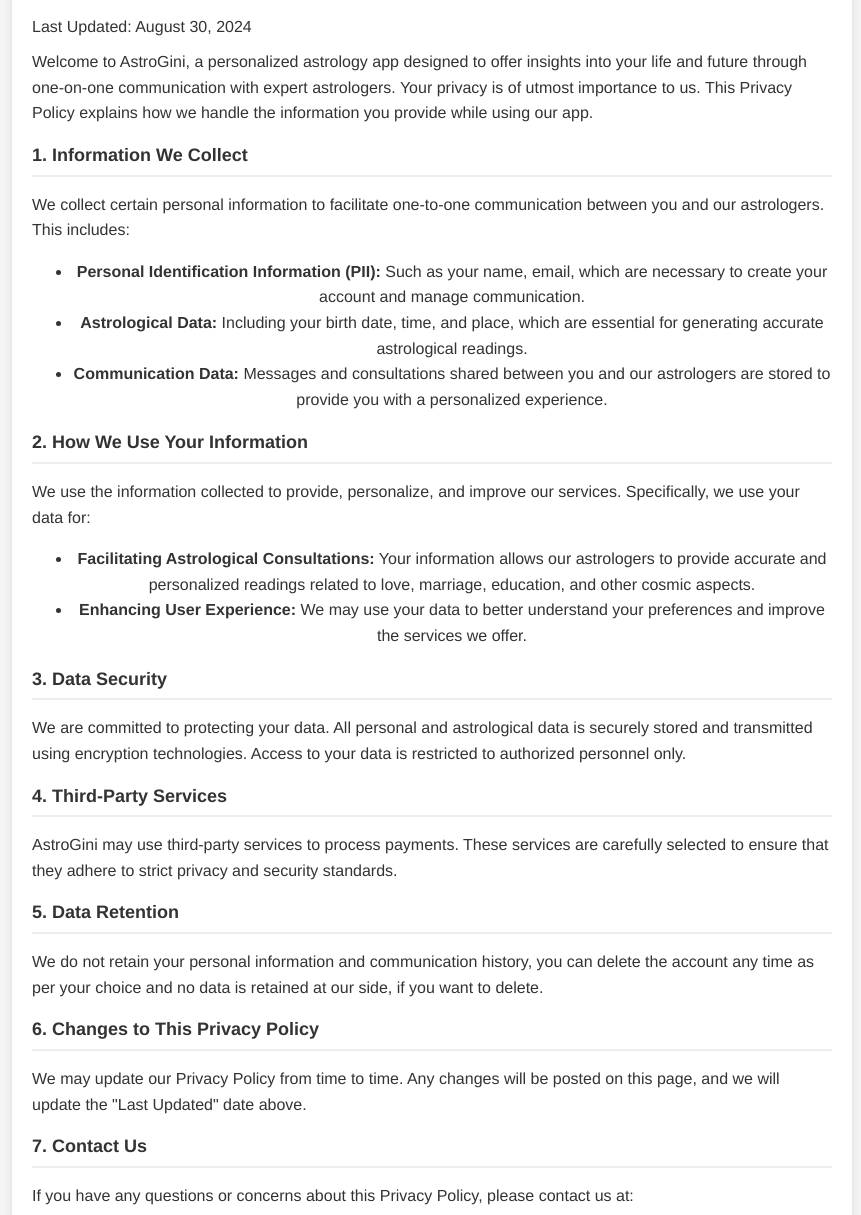
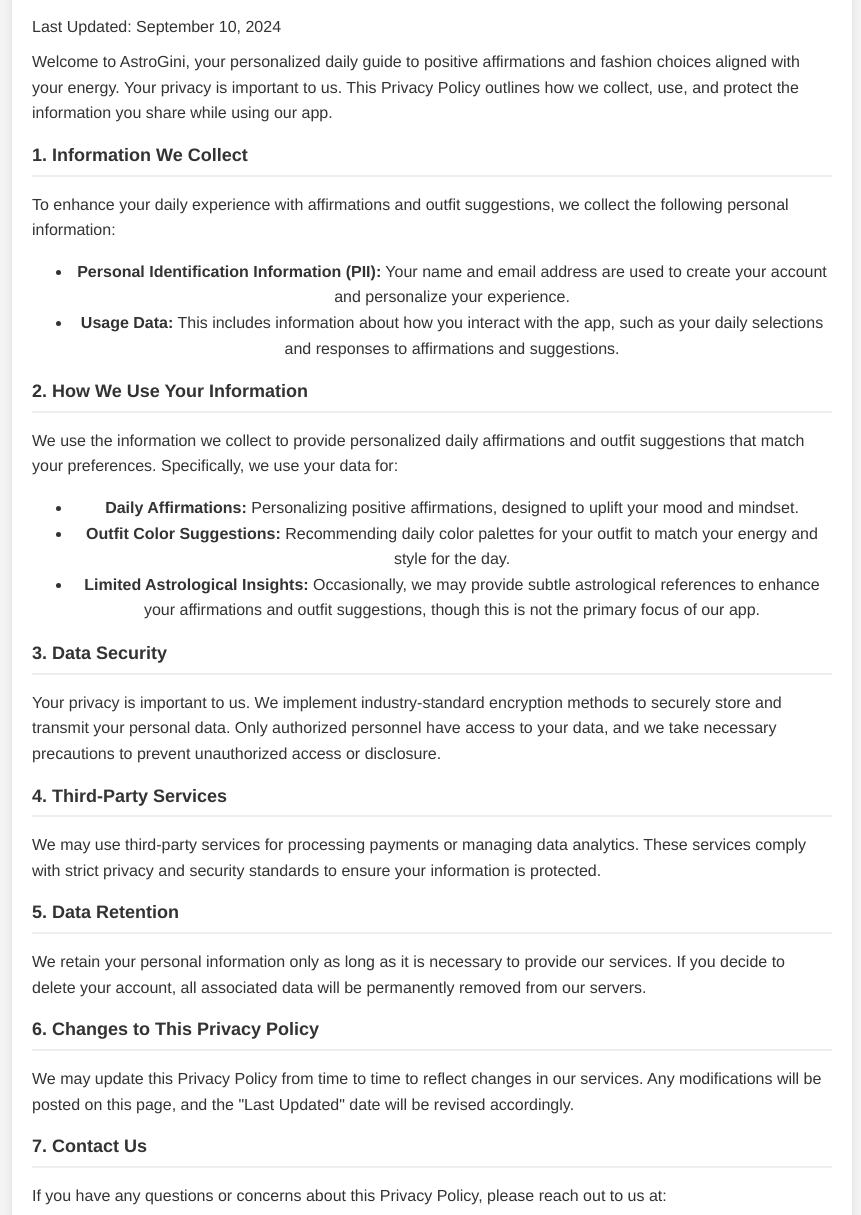
Before and after one commit to ipro96833/Astrogini_privacy_policy.github.io, a plain HTML site: page index.html in a window 1280 px wide. Shown: the part 97-1312 px from the top of the page, without its empty margins (208-1069 px from the left). Drawn offline with Linux system fonts and the light colour scheme.

Commit message:
Update index.html

```diff
--- a/index.html
+++ b/index.html
@@ -1,5 +1,6 @@
 <!DOCTYPE html>
 <html lang="en">
+
 <head>
     <meta charset="UTF-8">
     <meta name="viewport" content="width=device-width, initial-scale=1.0">
@@ -56,59 +57,54 @@
         }
     </style>
 </head>
+
 <body>
+    <div class="container">
+        <h1>AstroGini Privacy Policy</h1>
+        <p>Last Updated: September 10, 2024</p>
+        <p>Welcome to AstroGini, your personalized daily guide to positive affirmations and fashion choices aligned with
+            your energy. Your privacy is important to us. This Privacy Policy outlines how we collect, use, and protect
+            the information you share while using our app.</p>
+        <h2>1. Information We Collect</h2>
+        <p>To enhance your daily experience with affirmations and outfit suggestions, we collect the following personal
+            information:</p>
+        <ul>
+            <li><strong>Personal Identification Information (PII):</strong> Your name and email address are used to
+                create your account and personalize your experience.</li>
+            <li><strong>Usage Data:</strong> This includes information about how you interact with the app, such as your
+                daily selections and responses to affirmations and suggestions.</li>
+        </ul>
+        <h2>2. How We Use Your Information</h2>
+        <p>We use the information we collect to provide personalized daily affirmations and outfit suggestions that
+            match your preferences. Specifically, we use your data for:</p>
+        <ul>
+            <li><strong>Daily Affirmations:</strong> Personalizing positive affirmations,
+                designed to uplift your mood and mindset.</li>
+            <li><strong>Outfit Color Suggestions:</strong> Recommending daily color palettes for your outfit to match
+                your energy and style for the day.</li>
+            <li><strong>Limited Astrological Insights:</strong> Occasionally, we may provide subtle astrological
+                references to enhance your affirmations and outfit suggestions, though this is not the primary focus of
+                our app.</li>
+        </ul>
+        <h2>3. Data Security</h2>
+        <p>Your privacy is important to us. We implement industry-standard encryption methods to securely store and
+            transmit your personal data. Only authorized personnel have access to your data, and we take necessary
+            precautions to prevent unauthorized access or disclosure.</p>
+        <h2>4. Third-Party Services</h2>
+        <p>We may use third-party services for processing payments or managing data analytics. These services comply
+            with strict privacy and security standards to ensure your information is protected.</p>
+        <h2>5. Data Retention</h2>
+        <p>We retain your personal information only as long as it is necessary to provide our services. If you decide to
+            delete your account, all associated data will be permanently removed from our servers.</p>
+        <h2>6. Changes to This Privacy Policy</h2>
+        <p>We may update this Privacy Policy from time to time to reflect changes in our services. Any modifications
+            will be posted on this page, and the "Last Updated" date will be revised accordingly.</p>
+        <h2>7. Contact Us</h2>
+        <p>If you have any questions or concerns about this Privacy Policy, please reach out to us at:</p>
+        <p><a href="mailto:info@dhakadsoft.com">info@dhakadsoft.com</a></p>
+        <p>By using AstroGini, you agree to this Privacy Policy. Thank you for trusting us to guide you in your daily
+            affirmations and outfit choices.</p>
+    </div>
+</body>
 
-    <div class="container">
-
-        <h1>AstroGini Privacy Policy</h1>
-
-        <p>Last Updated: August 30, 2024</p>
-
-        <p>Welcome to AstroGini, a personalized astrology app designed to offer insights into your life and future through one-on-one communication with expert astrologers. Your privacy is of utmost importance to us. This Privacy Policy explains how we handle the information you provide while using our app.</p>
-
-        <h2>1. Information We Collect</h2>
-
-        <p>We collect certain personal information to facilitate one-to-one communication between you and our astrologers. This includes:</p>
-
-        <ul>
-            <li><strong>Personal Identification Information (PII):</strong> Such as your name, email, which are necessary to create your account and manage communication.</li>
-            <li><strong>Astrological Data:</strong> Including your birth date, time, and place, which are essential for generating accurate astrological readings.</li>
-            <li><strong>Communication Data:</strong> Messages and consultations shared between you and our astrologers are stored to provide you with a personalized experience.</li>
-        </ul>
-
-        <h2>2. How We Use Your Information</h2>
-
-        <p>We use the information collected to provide, personalize, and improve our services. Specifically, we use your data for:</p>
-
-        <ul>
-            <li><strong>Facilitating Astrological Consultations:</strong> Your information allows our astrologers to provide accurate and personalized readings related to love, marriage, education, and other cosmic aspects.</li>
-            <li><strong>Enhancing User Experience:</strong> We may use your data to better understand your preferences and improve the services we offer.</li>
-        </ul>
-
-        <h2>3. Data Security</h2>
-
-        <p>We are committed to protecting your data. All personal and astrological data is securely stored and transmitted using encryption technologies. Access to your data is restricted to authorized personnel only.</p>
-
-        <h2>4. Third-Party Services</h2>
-
-        <p>AstroGini may use third-party services to process payments. These services are carefully selected to ensure that they adhere to strict privacy and security standards.</p>
-
-        <h2>5. Data Retention</h2>
-
-        <p>We do not retain your personal information and communication history, you can delete the account any time as per your choice and no data is retained at our side, if you want to delete.</p>
-
-        <h2>6. Changes to This Privacy Policy</h2>
-
-        <p>We may update our Privacy Policy from time to time. Any changes will be posted on this page, and we will update the "Last Updated" date above.</p>
-
-        <h2>7. Contact Us</h2>
-
-        <p>If you have any questions or concerns about this Privacy Policy, please contact us at:</p>
-
-        <p><a href="mailto:info@dhakadsoft.com">info@dhakadsoft.com</a></p>
-
-        <p>By using our app, you agree to this Privacy Policy. Thank you for choosing AstroGini for your astrological needs.</p>
-    </div>
-
-</body>
 </html>
```
